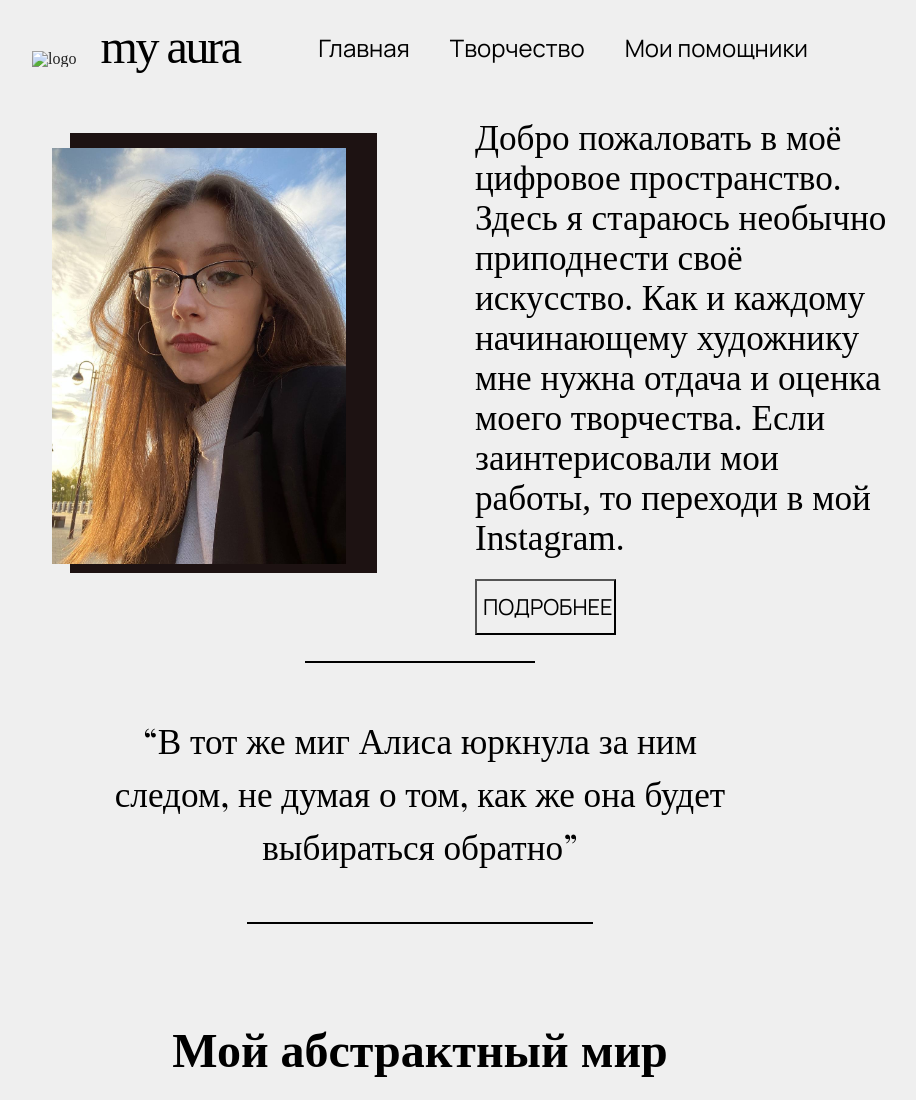
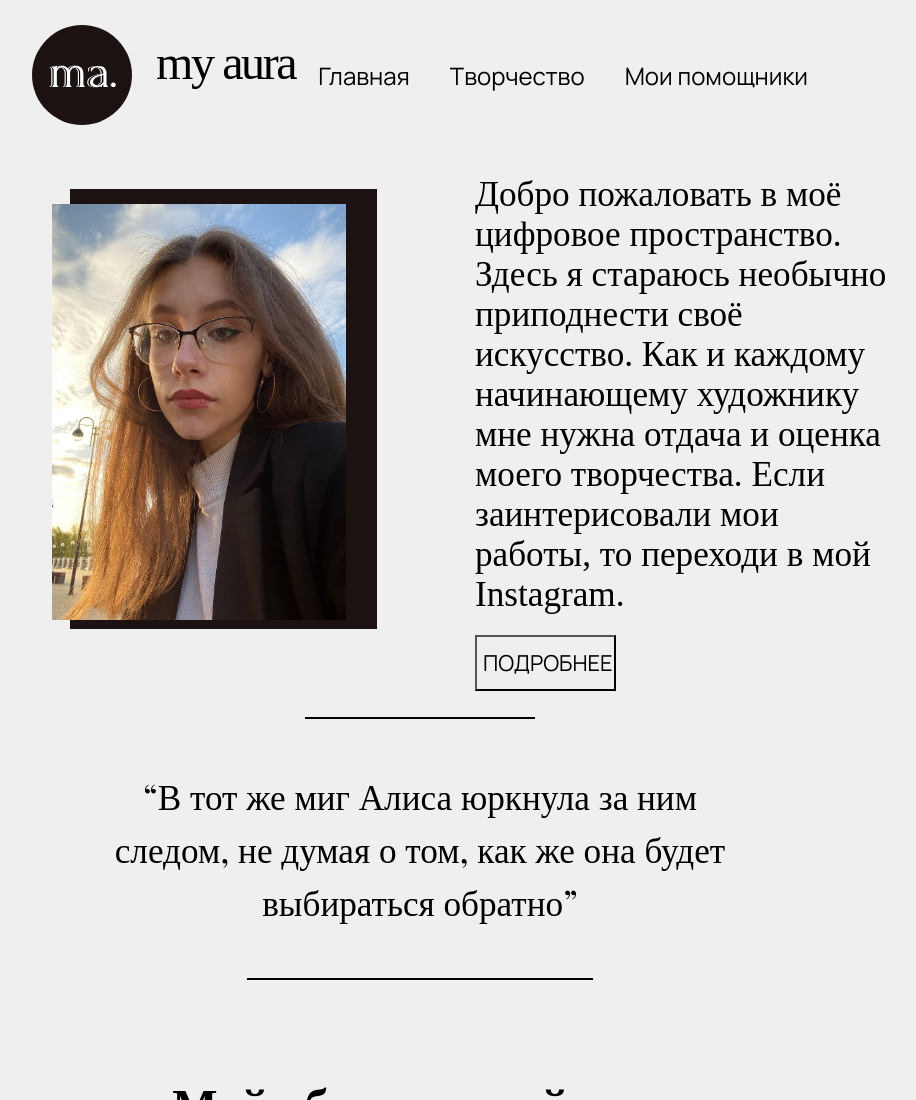
Before and after one commit to MarkKrasnokutsky/myAura, a plain HTML site: page index.html in a window 1280 px wide. Shown: the top 1100 px of the page, without its empty margins (220-1136 px from the left). Drawn offline with nearby package versions, Linux system fonts and the light colour scheme; the site is published under a folder, as on GitHub Pages, so addresses that start at the root find nothing; a web font is replaced by a local one.

Commit message:
Update index.html

```diff
--- a/index.html
+++ b/index.html
@@ -26,7 +26,7 @@
             <header class="header" id="header">
                     <div class="headerContainer">
                         <div class="containerLogo">
-                            <img src="/img/logoMyAura.svg" alt="logo" class="header__logo">
+                            <img src="img/logoMyAura.svg" alt="logo" class="header__logo">
                             <h1 class="header__title">my aura</h1>
                         </div>
                             <nav class="navHeader" id="navHeader">
```
